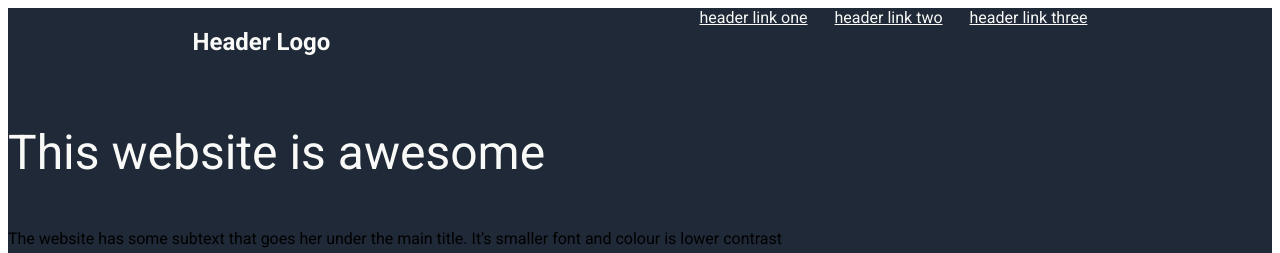
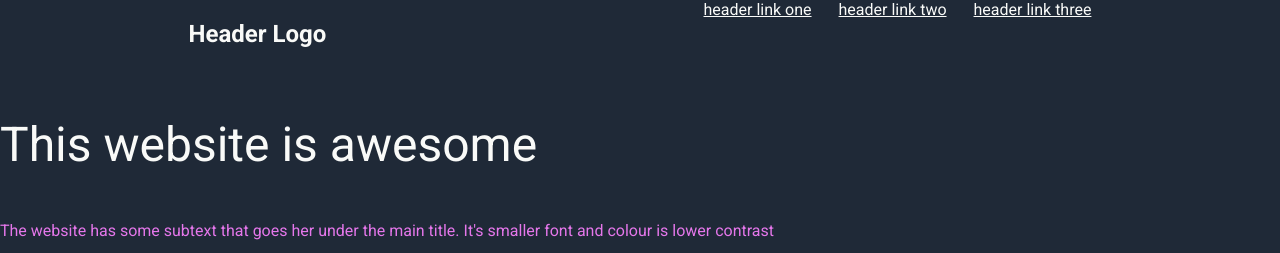
Before and after one commit to priyeshraj20/Landing_page, a plain HTML site: page index.html in a window 1280 px wide. Shown: the top 253 px of the page. Drawn offline with Linux system fonts and the light colour scheme.

Commit message:
Small CSS changes

```diff
--- a/index.html
+++ b/index.html
@@ -12,7 +12,7 @@
   <div class="bgcolor mgnone">
   <header>
     <div class="header_container mgnone">
-    <h2 class="headerlogo herocolor"> Header Logo</h2>
+    <h2 class="headerlogo"> Header Logo</h2>
     <div class="topright">
         <div class="top1"><a href="">header link one</a> </div>
         <div class="top2"><a href="">header link two</a> </div>
@@ -21,9 +21,9 @@
   </div>
   </header>
   <div>
-    <div><p class="head2 herocolor">This website is
+    <div><p class="head2">This website is
       awesome</p></div>
-    <div><p>The website has some subtext that goes her under the main
+    <div><p class="herocontent">The website has some subtext that goes her under the main
       title. It's smaller font and colour is lower
       contrast
     </p></div>
--- a/styles.css
+++ b/styles.css
@@ -1,9 +1,19 @@
 body{
     font-family: Roboto;
 }
+html, body {
+    margin: 0;
+    padding: 0;
+}
 
+.headerlogo{
+    color: #F9FAF8;
+    font-size: 24px;
+}
 .mgnone{
-    margin: none;
+    margin: 0;
+    border: 0;
+
 
 }
 
@@ -18,7 +28,6 @@ justify-content: space-around;
     flex-direction: row;
     justify-content: flex-end;
     gap: 27px;
-    color: #F9FAF8;
 }
 .bgcolor{
     background-color: #1F2937;
@@ -27,13 +36,19 @@ justify-content: space-around;
 .imgborder{
     border: solid #3882F6;
 }
-.herocolor{
-    color: #F9FAF8
-}
+
 .head2{
     font-size: 48px;
     font-style: extra-bold;
+    color: #F9FAF8
 }
 a{
     color:#F9FAF8
 }
+
+.herocontent{
+    color: #E577eb;
+}
+footer{
+    height: 100px;
+}
```
